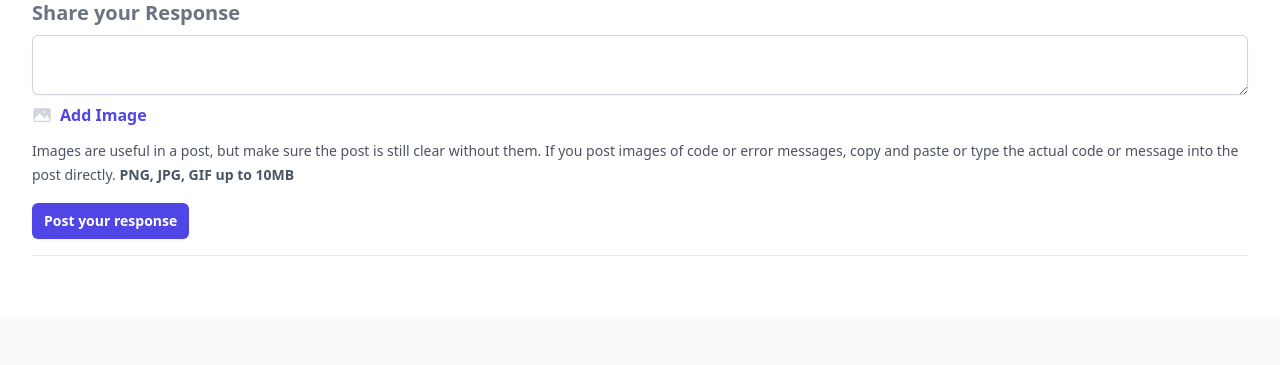
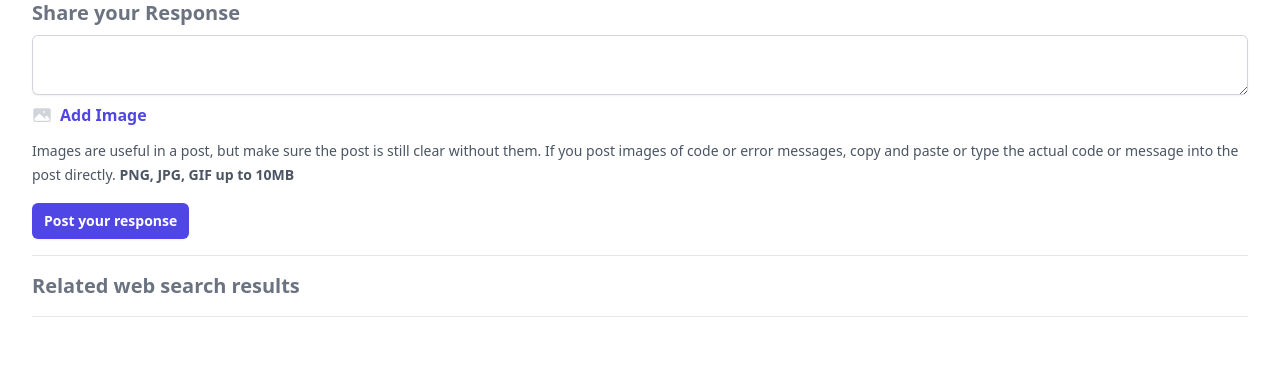
Before and after one commit to aadityab7/quick-minds, a Flask app: template project/templates/question_detail.html in a window 1280 px wide. Shown: the part 483-848 px from the top of the page. Before the commit the page ends 739 px from the top, so only its background shows below. Run offline with Flask 3, Linux system fonts and the light colour scheme; the template is opened without the code that fills it, so the values that code supplies are empty; some libraries are stand-ins or nearby versions.

Commit message:
completed implementing web search for question

```diff
--- a/project/templates/ask_question.html
+++ b/project/templates/ask_question.html
@@ -54,7 +54,7 @@
 		  </div>
 		  <div class="mt-6 flex items-center justify-end gap-x-6">
 			    <button type="button" class="text-sm font-semibold leading-6 text-gray-900">Cancel</button>
-			    <button type="submit" class="rounded-md bg-indigo-600 px-3 py-2 text-sm font-semibold text-white shadow-sm hover:bg-indigo-500 focus-visible:outline focus-visible:outline-2 focus-visible:outline-offset-2 focus-visible:outline-indigo-600">Save</button>
+			    <button type="submit" class="rounded-md bg-indigo-600 px-3 py-2 text-sm font-semibold text-white shadow-sm hover:bg-indigo-500 focus-visible:outline focus-visible:outline-2 focus-visible:outline-offset-2 focus-visible:outline-indigo-600">Ask</button>
 		  </div>
 
 		</form>
--- a/project/templates/question_detail.html
+++ b/project/templates/question_detail.html
@@ -4,11 +4,10 @@
 
 {% block content %}
 
-
 	<div class="mx-auto max-w-screen-xl px-4 py-8 sm:px-6 lg:px-8">
 
-
-		<div class="flex items-center justify-between mb-3 gap-4">
+		<div id = "main-question-div">
+			<div id = "question-head-div" class="flex items-center justify-between mb-3 gap-4">
 				<h1 class="text-xl font-bold">{{question["question_title"]}}</h1>
 
 				<a href="{{url_for('ask_question')}}">
@@ -16,6 +15,7 @@
 				</a>
 			</div>
 
+			<div id = "question-and-user-metadata-div">
 				<div class="flex items-start gap-4 mb-2 items-center">
 		      		<p id = "user_name" class="text-gray-500 font-bold">{{question["user_name"]}}</p>
 				    <button id = "follow" data-user-id = {{question.user_id}} class="text-blue-500 {% if (question['user_id'] == user_id) %} hidden {% endif %}">
@@ -24,8 +24,9 @@
 		      	</div>
 
 		      	<p id = "created_time" class="text-gray-500">{{question["created_time"]}}</p>
+			</div>
 
-		<div class="mt-8 grid grid-cols-12 items-start gap-2 sm:gap-0">
+			<div id = "question-details-div" class="mt-8 grid grid-cols-12 items-start gap-2 sm:gap-0">
 				<div id = "question_votes" class="col-span-1 align-center justify-center">
 					<div class="flex mb-2 align-center justify-center">
 						<button >
@@ -58,16 +59,18 @@
 					{{ question['question_text'] |safe }}
 				</div>
 			</div>
-
+		</div>
 
 		<hr class="my-4">
 
-		<div id = "responses">
+		<div id = "main-responses-div">
 			<h1 id = "question_response_counter" class="text-xl font-bold text-gray-500">{{question["response_counter"]}} Response</h1>
 
+			<div id = "response-list">
+
 				<template id="response-template">
+					<div id = "complete_repsonse_block" class="grid grid-cols-12 items-start gap-2 sm:gap-0" data-response-id = "">
 
-				<div id = "complete_repsonse_block" class="grid grid-cols-12 items-start gap-2 sm:gap-0" data-response-id = "">
 						<div id = 'response-votes' class="py-4 col-span-1 align-center justify-center">
 							<div class="flex mb-2 align-center justify-center">
 								<button>
@@ -92,17 +95,19 @@
 							</div>
 						</div>
 
-					<div id = 'single-response' class="col-span-11 p-4">
-		            	<div class="response-list-box">
-		            		<div class="flex items-start gap-4 mb-2 items-center">
+						<div id = 'response-details' class="col-span-11 p-4">
+							<div id = "response-and-user-metadata-div">
+								<div id = "response-user-data" class="flex items-start gap-4 mb-2 items-center">
 				              		<p id = "user_name" class="text-gray-500 font-bold"></p>
 			              			<button id = "follow" data-user-id = "" class="text-blue-500"></button>
 				              	</div>
+
 				              	<p id = "created_time" class="text-sm text-gray-500 mb-3"></p>
+							</div>
 
 		              		<div id = "response_text" class="sm:text-xl"> </div>
 
-			              	<div class="flex items-center justify-between mt-2">
+			              	<div id = "response-comment-div" class="hidden flex items-center justify-between mt-2">
 			              		<div class="flex items-start gap-4 mt-2">
 			              			<p id = "response_counter" class="text-gray-500 text-sm font-bold"></p>
 			              		</div>
@@ -111,19 +116,21 @@
 			              			<button id = 'add_comment' class="text-gray-500 text-sm font-semibold">Add comment</button>
 			              		</div>
 			              	</div>
-
-		            	</div>
 						</div>
 					</div>
 
 		          	<hr>
+
 		        </template>
 
 			</div>
 
+			<div id = "more-response-div">
 				<button id = "load-more-button" class="hidden mt-4 rounded-md bg-indigo-600 px-3 py-2 text-sm font-semibold text-white shadow-sm hover:bg-indigo-500 focus-visible:outline focus-visible:outline-2 focus-visible:outline-offset-2 focus-visible:outline-indigo-600">Load more responses</button>
 
-        <p id = "no-more-responses" class="hidden mt-4">No more responses available</p>
+	        	<p id = "no-more-responses" class="hidden mt-4 text-sm font-semibold">No more responses available</p>
+			</div>
+		</div>
 
         <hr class="my-4">
 
@@ -158,22 +165,168 @@
 
 		<hr class="my-4">
 
+		<div id = "main-related-web-search-div">
+			<h1 id = "question_response_counter" class="text-xl font-bold text-gray-500">
+				Related web search results
+			</h1>
+
+			<div id = "web-search-list">
+				<template id="web-search-result-template">
+					<div id = "web-search-result-block" class="p-4">
+						<a id = 'web-search-result-redirect' href="">
+							<div id = "web-search-result-title" class="sm:text-xl hover:underline"> </div>
+							<div id = "web-search-result-link" class="text-green-400 text-sm"> </div>
+							<div id = "web-search-result-description" class="text-gray-500 text-sm font-semibold"> </div>
+						</a>
+					</div>
+
+					<hr>
+				</template>
+			</div>
+
+			<div id = "more-web-search-results-div">
+				<button id = "load-more-web-search-button" class="hidden mt-4 rounded-md bg-indigo-600 px-3 py-2 text-sm font-semibold text-white shadow-sm hover:bg-indigo-500 focus-visible:outline focus-visible:outline-2 focus-visible:outline-offset-2 focus-visible:outline-indigo-600">Load more Results</button>
+			</div>
+		</div>
+
+		<hr class="my-4">
 	</div>
 
 	<script>
+	    var numToLoad = 4;
+
 	    var offset = {{ responses|length }};
-	    var numToLoad = 10;
+	    var webSearchOffset = {{ web_search_results|length }};
+
 	    var isLoading = false;
 	    var loadComplete = false;
 
+	    var webSearchLoadComplete = false;
+	    var webSearchIsLoading = false;
+
 	    const question_id = {{question.question_id}};
 	    const user_id = {{user_id}};
+
 	    const add_response_form = document.getElementById('add_response_form');
-	    const responses = document.getElementById('responses');
+	    const responses = document.getElementById('response-list');
 	    const fileInput = document.getElementById('file-upload');
 
+	    function add_response_to_list(response) {
+			var template = document.getElementById("response-template");
+            var clone = document.importNode(template.content, true);
+
+            clone.querySelector("#complete_repsonse_block").setAttribute("data-response-id", response.response_id);
+            clone.querySelector("#response_upvote_button").setAttribute("data-response-id", response.response_id);
+            clone.querySelector("#response_downvote_button").setAttribute("data-response-id", response.response_id);
+
+            clone.querySelector("#user_name").textContent = response.user_name;
+            clone.querySelector("#response_counter").textContent = response.response_counter + ' comments';
+            clone.querySelector("#response_text").innerHTML = response.response_text;
+            clone.querySelector("#created_time").textContent = response.created_time;
+            clone.querySelector("#response_vote_counter").textContent = response.vote_counter;
+            clone.querySelector("#follow").setAttribute('data-user-id', response.user_id);
+
+
+            if(response.user_id !== user_id){
+            	if (response.following){
+                	clone.querySelector("#follow").textContent = 'following';
+                }
+                else{
+                	clone.querySelector("#follow").textContent = 'follow';
+                }
+            }
+            else{
+            	clone.querySelector("#follow").classList.add('hidden');
+            }
+
+            if (response.vote_counter > 0) {
+                clone.querySelector("#response_vote_counter").classList.add('text-green-600');
+            } else if (response.vote_counter < 0) {
+                clone.querySelector("#response_vote_counter").classList.add('text-red-600');
+            }
+
+            document.getElementById('response-list').appendChild(clone);
+        }
+
+        function handleFollow(event) {
+	    	const followed_user_id = event.target.getAttribute('data-user-id');
+
+    		$.ajax({
+		        type: 'POST',
+		        url: '/follow_unfollow',
+		        data: { followed_user_id: followed_user_id },
+		        success: function (data) {
+		        	event.target.textContent = data.status;
+		        }
+		    });
+	    }
+
+	    function handleQuestionVoteClick(event, post_type, up_or_down_vote) {
+		    // Extract the response_id from the clicked button's data-response-id attribute
+		    var questionId = event.target.getAttribute("data-question-id");
+
+		    var voteCounter = document.querySelector("#question_vote_counter");
+
+		    // Make a POST request to up-vote the response with the responseId
+		    $.ajax({
+		        type: 'POST',
+		        url: '/vote_unvote',
+		        data: { question_id: questionId, post_type: post_type, up_or_down_vote : up_or_down_vote},
+		        success: function (data) {
+
+		        	voteCounter.innerText = data.vote_count;
+
+		        	if (data.vote_count > 0) {
+		        		voteCounter.classList.remove('text-red-600');
+		        		voteCounter.classList.add('text-green-600');
+		        	}
+		        	else if (data.vote_count < 0){
+		        		voteCounter.classList.add('text-red-600');
+		        		voteCounter.classList.remove('text-green-600');
+		        	}
+		        	else {
+		        		voteCounter.classList.remove('text-red-600');
+		        		voteCounter.classList.remove('text-green-600');
+		        	}
+		        }
+		    });
+		}
+
+		function handleResponseVoteClick(event, post_type, up_or_down_vote) {
+		    // Extract the response_id from the clicked button's data-response-id attribute
+		    var responseId = event.target.getAttribute("data-response-id");
+
+		    var responseContainer = document.querySelector(`[data-response-id="${responseId}"]`);
+		    var voteCounter = responseContainer.querySelector("#response_vote_counter");
+
+		    // Make a POST request to up-vote the response with the responseId
+		    $.ajax({
+		        type: 'POST',
+		        url: '/vote_unvote',
+		        data: { response_id: responseId, post_type: post_type, up_or_down_vote : up_or_down_vote},
+		        success: function (data) {
+
+		        	voteCounter.innerText = data.vote_count;
+
+		        	if (data.vote_count > 0) {
+		        		voteCounter.classList.remove('text-red-600');
+		        		voteCounter.classList.add('text-green-600');
+		        	}
+		        	else if (data.vote_count < 0){
+		        		voteCounter.classList.add('text-red-600');
+		        		voteCounter.classList.remove('text-green-600');
+		        	}
+		        	else {
+		        		voteCounter.classList.remove('text-red-600');
+		        		voteCounter.classList.remove('text-green-600');
+		        	}
+		        }
+		    });
+		}
+
+	    function loadMoreResponses() {
 	    	// Function to load more questions
-	    function loadMoreResponses() {
+
 	        if (loadComplete) {
 	            return;
 	        }
@@ -193,7 +346,7 @@
 	            url: '/load_more_responses',
 	            data: { question_id: question_id, num_to_load: numToLoad, offset: currentOffset },
 	            success: function (data) {
-	                if (data.responses.length === 0) {
+	                if (data.responses.length < numToLoad) {
 	                    loadComplete = true;
 	                }
 
@@ -230,7 +383,7 @@
 	                        clone.querySelector("#response_vote_counter").classList.add('text-red-600');
 	                    }
 
-	                    document.getElementById('responses').appendChild(clone);
+	                    document.getElementById('response-list').appendChild(clone);
 	                });
 
 	                offset += numToLoad;
@@ -247,150 +400,55 @@
 	        });
 	    }
 
-	    // Load initial data for both sections when the page loads
-	    loadMoreResponses();
-
-	    fileInput.addEventListener('change', function () {
-            const file = fileInput.files[0];
-            if (file) {
-                const reader = new FileReader();
-                reader.onload = function (e) {
-
-                	const formData = new FormData();
-                	formData.append("image", fileInput.files[0]);
-
-                	// Make an AJAX request to the Flask server
-	                fetch('/upload_image', {
-	                    method: 'POST',
-	                    body: formData
-	                })
-	                .then(response => response.json())
-	                .then(data => {
-	                    const imageUrl = data.url;
-	                    const imageMarkdown = `![Alt Text](${imageUrl})`;
-	                    const markdownInput = document.getElementById("response-text");
-	                    markdownInput.value += imageMarkdown;
-	                })
-	                .catch(error => {
-	                    console.error('Error uploading image:', error);
-	                });
-
-                };
-                reader.readAsDataURL(file);
-            }
-        });
-
-        function add_response_to_list(response) {
-			var template = document.getElementById("response-template");
-            var clone = document.importNode(template.content, true);
-
-            clone.querySelector("#complete_repsonse_block").setAttribute("data-response-id", response.response_id);
-            clone.querySelector("#response_upvote_button").setAttribute("data-response-id", response.response_id);
-            clone.querySelector("#response_downvote_button").setAttribute("data-response-id", response.response_id);
-
-            clone.querySelector("#user_name").textContent = response.user_name;
-            clone.querySelector("#response_counter").textContent = response.response_counter + ' comments';
-            clone.querySelector("#response_text").innerHTML = response.response_text;
-            clone.querySelector("#created_time").textContent = response.created_time;
-            clone.querySelector("#response_vote_counter").textContent = response.vote_counter;
-            clone.querySelector("#follow").setAttribute('data-user-id', response.user_id);
-
-
-            if(response.user_id !== user_id){
-            	if (response.following){
-                	clone.querySelector("#follow").textContent = 'following';
-                }
-                else{
-                	clone.querySelector("#follow").textContent = 'follow';
-                }
-            }
-            else{
-            	clone.querySelector("#follow").classList.add('hidden');
+	    function loadWebSearchResults() {
+	    	if (webSearchLoadComplete) {
+	            return;
 	        }
 
-            if (response.vote_counter > 0) {
-                clone.querySelector("#response_vote_counter").classList.add('text-green-600');
-            } else if (response.vote_counter < 0) {
-                clone.querySelector("#response_vote_counter").classList.add('text-red-600');
+	        if (webSearchIsLoading) {
+	            return;
 	        }
 
-            document.getElementById('responses').appendChild(clone);
-        }
+	        document.getElementById('load-more-web-search-button').classList.add('hidden');
 
-        function handleResponseVoteClick(event, post_type, up_or_down_vote) {
-		    // Extract the response_id from the clicked button's data-response-id attribute
-		    var responseId = event.target.getAttribute("data-response-id");
+	        webSearchIsLoading = true;
 
-		    var responseContainer = document.querySelector(`[data-response-id="${responseId}"]`);
-		    var voteCounter = responseContainer.querySelector("#response_vote_counter");
+	        var currentOffset = webSearchOffset;
 
-		    // Make a POST request to up-vote the response with the responseId
-		    $.ajax({
-		        type: 'POST',
-		        url: '/vote_unvote',
-		        data: { response_id: responseId, post_type: post_type, up_or_down_vote : up_or_down_vote},
-		        success: function (data) {
-
-		        	voteCounter.innerText = data.vote_count;
-
-		        	if (data.vote_count > 0) {
-		        		voteCounter.classList.remove('text-red-600');
-		        		voteCounter.classList.add('text-green-600');
-		        	}
-		        	else if (data.vote_count < 0){
-		        		voteCounter.classList.add('text-red-600');
-		        		voteCounter.classList.remove('text-green-600');
-		        	}
-		        	else {
-		        		voteCounter.classList.remove('text-red-600');
-		        		voteCounter.classList.remove('text-green-600');
-		        	}
-		        }
-		    });
-
-		}
-
-		function handleQuestionVoteClick(event, post_type, up_or_down_vote) {
-		    // Extract the response_id from the clicked button's data-response-id attribute
-		    var questionId = event.target.getAttribute("data-question-id");
-
-		    var voteCounter = document.querySelector("#question_vote_counter");
-
-		    // Make a POST request to up-vote the response with the responseId
-		    $.ajax({
-		        type: 'POST',
-		        url: '/vote_unvote',
-		        data: { question_id: questionId, post_type: post_type, up_or_down_vote : up_or_down_vote},
-		        success: function (data) {
-
-		        	voteCounter.innerText = data.vote_count;
-
-		        	if (data.vote_count > 0) {
-		        		voteCounter.classList.remove('text-red-600');
-		        		voteCounter.classList.add('text-green-600');
-		        	}
-		        	else if (data.vote_count < 0){
-		        		voteCounter.classList.add('text-red-600');
-		        		voteCounter.classList.remove('text-green-600');
-		        	}
-		        	else {
-		        		voteCounter.classList.remove('text-red-600');
-		        		voteCounter.classList.remove('text-green-600');
-		        	}
-		        }
-		    });
-
-		}
-
-		function handleFollow(event) {
-	    	const followed_user_id = event.target.getAttribute('data-user-id');
+	        console.log('everything good till now')
+	        console.log(webSearchIsLoading)
+	        console.log(webSearchLoadComplete)
+	        console.log(webSearchOffset)
 
 	        $.ajax({
 	            type: 'POST',
-		        url: '/follow_unfollow',
-		        data: { followed_user_id: followed_user_id },
+	            url: '/load_more_web_search_results',
+	            data: { question_id: question_id, num_to_load: numToLoad, offset: currentOffset },
 	            success: function (data) {
-		        	event.target.textContent = data.status;
+	                if (data.web_search_results.length < numToLoad) {
+	                    webSearchLoadComplete = true;
+	                }
+
+	                data.web_search_results.forEach(function (web_search_result) {
+	                    var template = document.getElementById("web-search-result-template");
+	                    var clone = document.importNode(template.content, true);
+
+	                    clone.querySelector("#web-search-result-title").innerHTML = web_search_result.title;
+	                    clone.querySelector("#web-search-result-link").textContent = web_search_result.link;
+	                    clone.querySelector("#web-search-result-description").innerHTML	= web_search_result.description;
+
+	                    clone.querySelector("#web-search-result-redirect").setAttribute('href', web_search_result.link);
+
+	                    document.getElementById('web-search-list').appendChild(clone);
+	                });
+
+	                webSearchOffset += numToLoad;
+	                webSearchIsLoading = false;
+
+			        if (webSearchLoadComplete === false){
+			    	    document.getElementById('load-more-web-search-button').classList.remove('hidden');
+			        }
+
 	            }
 	        });
 	    }
@@ -440,9 +498,46 @@
 		    if (event.target.id === 'load-more-button') {
 		    	loadMoreResponses();
 		    }
+
+		    if (event.target.id === 'load-more-web-search-button') {
+		    	loadWebSearchResults();
+		    }
 		});
 
+		fileInput.addEventListener('change', function () {
+            const file = fileInput.files[0];
+            if (file) {
+                const reader = new FileReader();
+                reader.onload = function (e) {
+
+                	const formData = new FormData();
+                	formData.append("image", fileInput.files[0]);
+
+                	// Make an AJAX request to the Flask server
+	                fetch('/upload_image', {
+	                    method: 'POST',
+	                    body: formData
+	                })
+	                .then(response => response.json())
+	                .then(data => {
+	                    const imageUrl = data.url;
+	                    const imageMarkdown = `![Alt Text](${imageUrl})`;
+	                    const markdownInput = document.getElementById("response-text");
+	                    markdownInput.value += imageMarkdown;
+	                })
+	                .catch(error => {
+	                    console.error('Error uploading image:', error);
+	                });
+
+                };
+                reader.readAsDataURL(file);
+            }
+        });
+
+		// Load initial data for both sections when the page loads
+	    loadMoreResponses();
+
+	    loadWebSearchResults();
 	</script>
 
-
 {% endblock %}
```
Also changed, not shown: project/__init__.py (+11 -1 lines), project/schema.sql (+7 -7 lines), utilities/utils.py (+49 -15 lines). Lines whose indentation alone changed are shown as unchanged.
